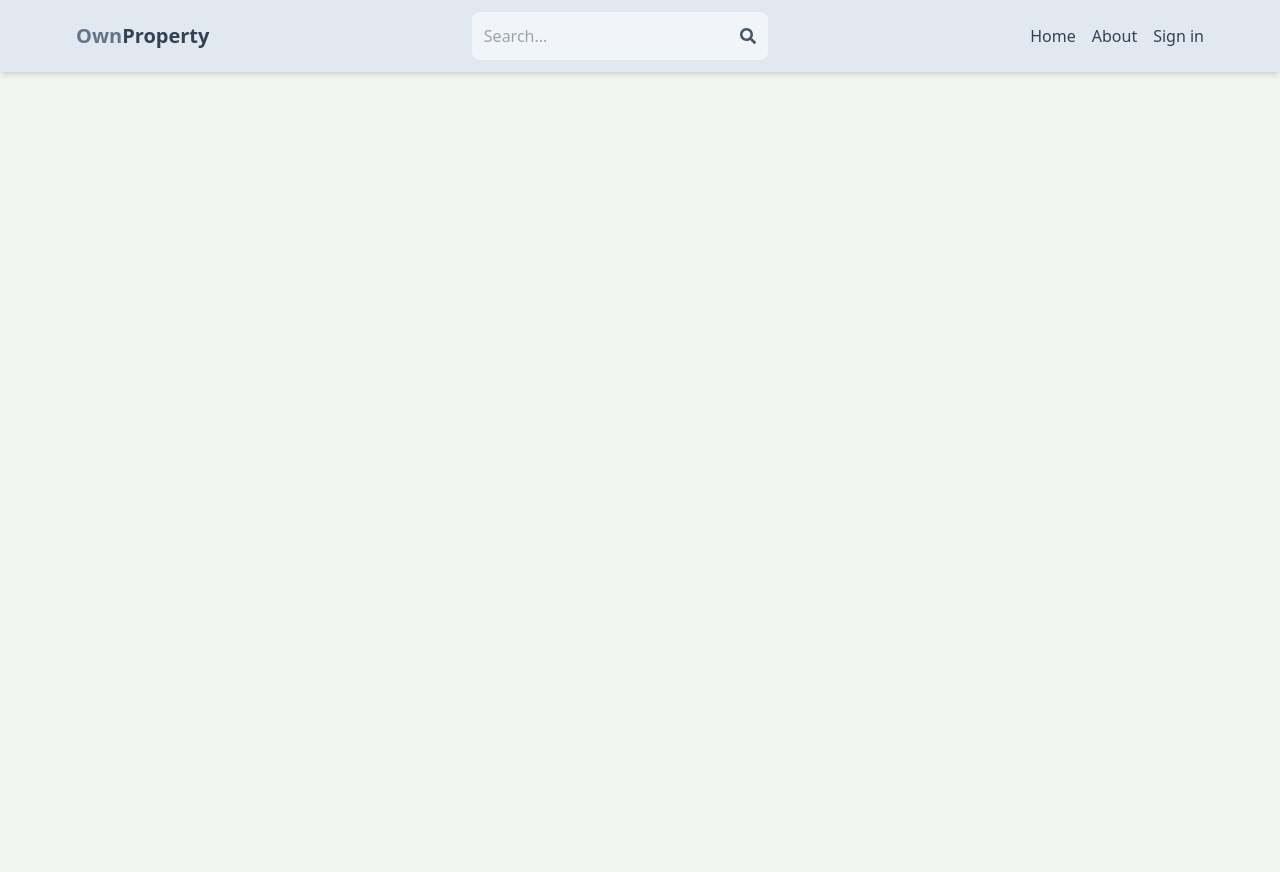
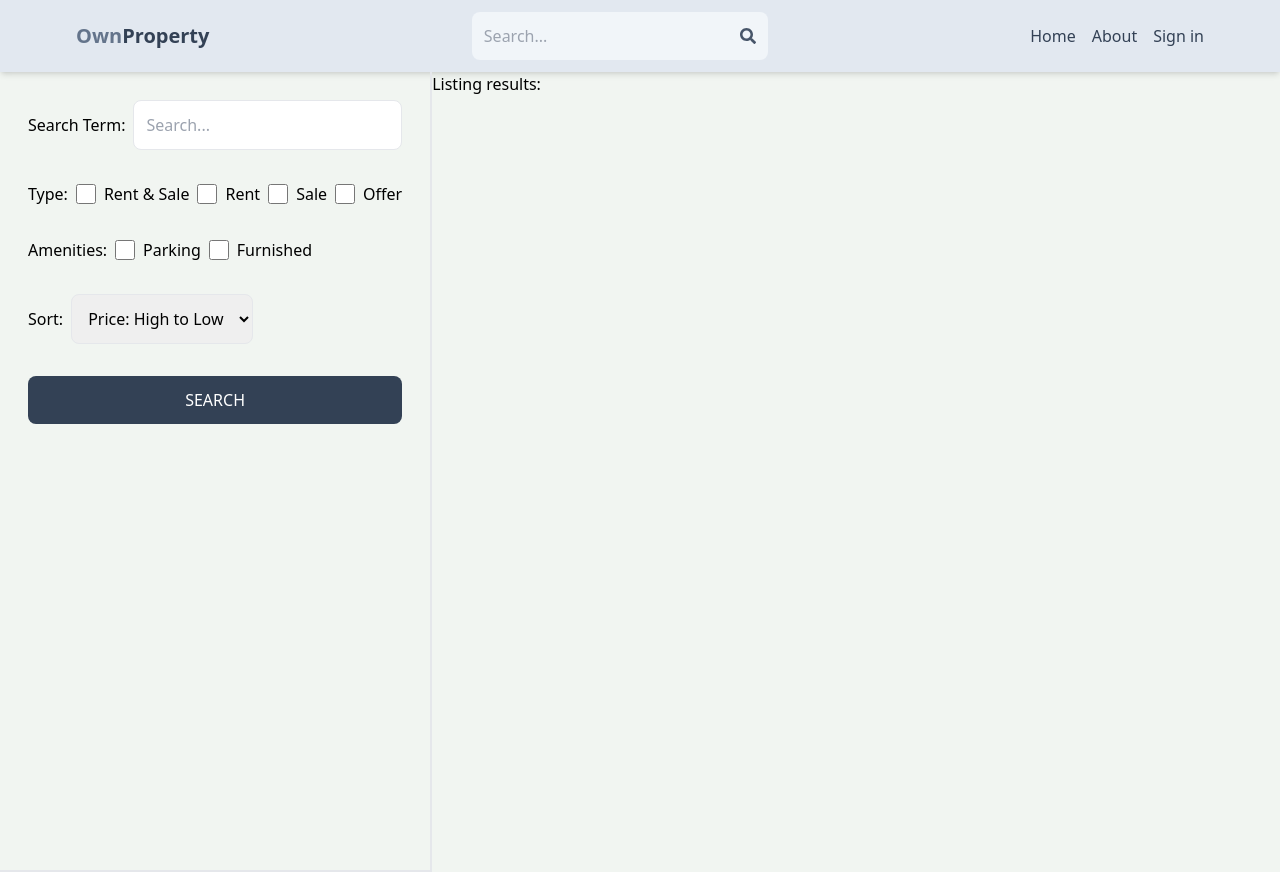
Before and after one commit to sanuwa13/Mern-Real-Estate-Marketplace, a React (Vite) app in the folder client/: page /search in a window 1280 px wide. Before the commit the page ends 800 px from the top, so only its background shows below. Built offline with nearby package versions, Linux system fonts and the light colour scheme; no server answers.

Commit message:
search page UI left side done

```diff
--- a/client/src/App.jsx
+++ b/client/src/App.jsx
@@ -9,6 +9,7 @@
 import CreateListing from './pages/CreateListing';
 import UpdateListing from './pages/UpdateListing';
 import Listing from './pages/Listing';
+import Search from './pages/Search';
 
 export default function App() {
   return (
@@ -20,6 +21,7 @@
         <Route path="/sign-in" element={<SignIn />} />
         <Route path="/sign-up" element={<SignUp />} />
         <Route path="/listing/:listingId" element={<Listing />} />
+        <Route path="/search" element={<Search />} />
 
         {/* Protected Routes */}
         <Route element={<PrivateRoute />}>
--- /dev/null
+++ b/client/src/pages/Search.jsx
@@ -0,0 +1,64 @@
+import React from "react";
+
+export default function Search() {
+  return (
+    <div className="flex flex-col md:flex-row">
+      <div className="p-7 border-b-2 md:border-r-2 md:min-h-screen">
+        <form className="flex flex-col gap-8">
+          <div className="flex items-center gap-2 ">
+            <label className="whitespace-nowrap">Search Term:</label>
+            <input
+              type="text"
+              id="searchTerm"
+              placeholder="Search..."
+              className="border rounded-lg p-3 w-full"
+            />
+          </div>
+          <div className="flex items-center gap-2 flex-wrap">
+            <label>Type:</label>
+            <div className="flex gap-2">
+              <input type="checkbox" id="all" className="w-5" />
+              <span>Rent & Sale</span>
+            </div>
+            <div className="flex gap-2">
+              <input type="checkbox" id="rent" className="w-5" />
+              <span>Rent</span>
+            </div>
+            <div className="flex gap-2">
+              <input type="checkbox" id="sale" className="w-5" />
+              <span>Sale</span>
+            </div>
+            <div className="flex gap-2">
+              <input type="checkbox" id="offer" className="w-5" />
+              <span>Offer</span>
+            </div>
+          </div>
+          <div className="flex items-center gap-2 flex-wrap">
+            <label>Amenities:</label>
+            <div className="flex gap-2">
+              <input type="checkbox" id="parking" className="w-5" />
+              <span>Parking</span>
+            </div>
+            <div className="flex gap-2">
+              <input type="checkbox" id="furnished" className="w-5" />
+              <span>Furnished</span>
+            </div>
+          </div>
+          <div className="flex items-center gap-2">
+            <label>Sort:</label>
+            <select id="sort_order"
+              className="border rounded-lg p-3">
+              <option value="price_high">Price: High to Low</option>
+              <option value="price_low">Price: Low to High</option>
+              <option value="relevance">Latest</option>
+              <option value="price_low">Oldest</option>
+            </select>
+          </div>
+            <button className='bg-slate-700 text-white p-3 rounded-lg uppercase hover:opacity-95'>Search</button>
+        </form>
+      </div>
+      <div className=""></div>
+      <h1>Listing results:</h1>
+    </div>
+  );
+}
```
